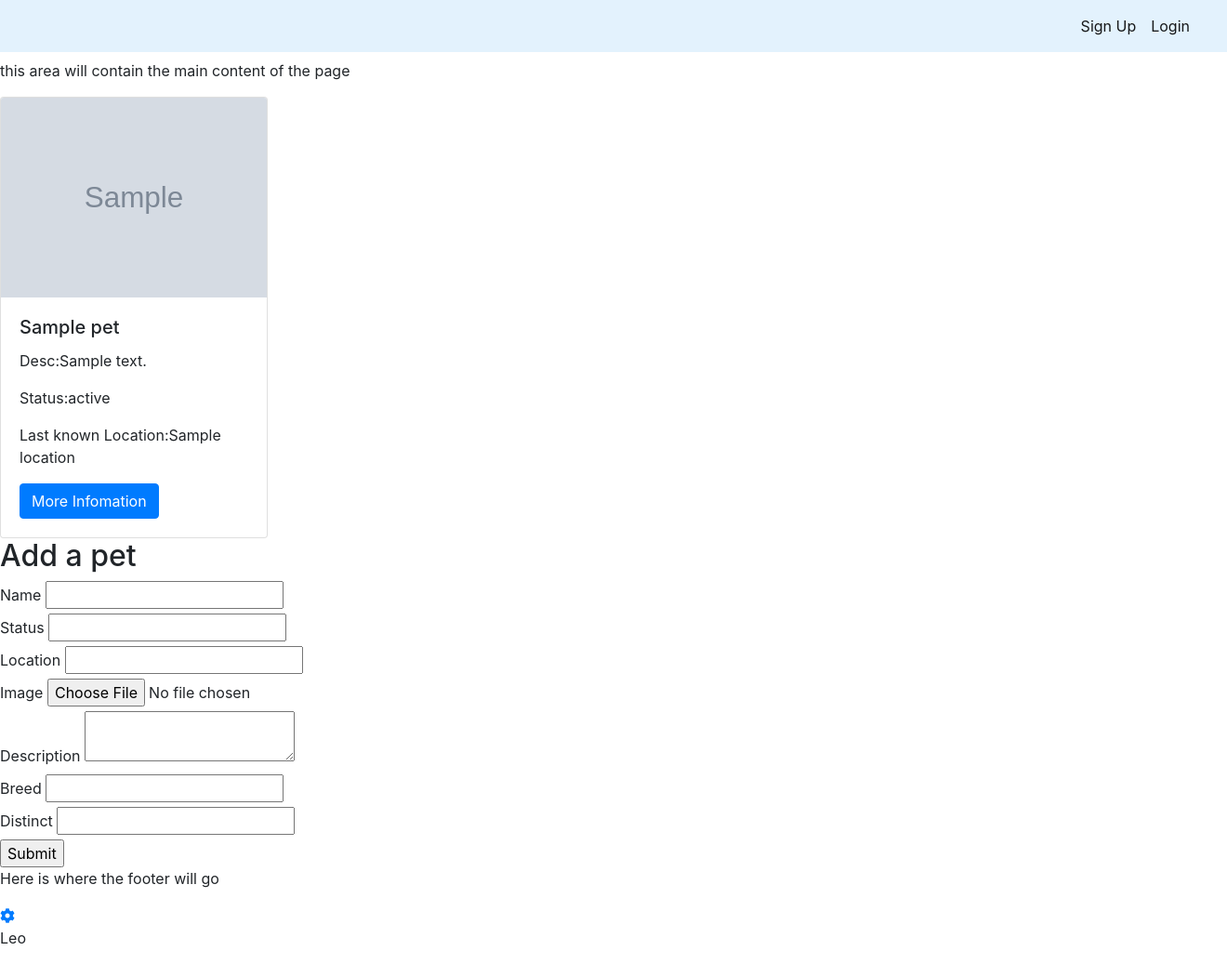
After one commit to Shadowcoder12/Project-4, a Python web app: template templates/pets.html in a window 1320 px wide; the page is wider, and only the part inside the window is pictured. The commit adds this page. Shown: that part at 93% size. Run offline with Jinja, Linux system fonts and the light colour scheme; the template is opened without the code that fills it: most values are stand-ins (such as "Sample title", 1, 10 or a date in 2020); grey boxes marked "Sample" are stand-in pictures; form fields are guessed from the names that the template uses; some libraries are stand-ins or nearby versions.

Commit message:
added cards when user adds a pet

```diff
--- a/templates/layout.html
+++ b/templates/layout.html
@@ -15,29 +15,33 @@
     <meta name="viewport" content="width=device-width, initial-scale=1" />
   </head>
   <body>
-    <div class ="backImage">
+    <div class ="nav-container">
         <nav role="navigation" class="navbar navbar-expand-lg navbar-light"  style="background-color: #e3f2fd;"  >
           <button id="hambNav" navbar-right class="navbar-toggler" type="button" data-toggle="collapse" data-target="#navbarSupportedContent" aria-controls="navbarSupportedContent" aria-expanded="false" aria-label="Toggle navigation" >
             <span class="navbar-toggler-icon"></span>
           </button>
           <div class="collapse navbar-collapse navbar-right" id="navbarSupportedContent">
             <ul id ="stylingText" class="nav navbar-nav ml-auto navbar-nav float-right text-right pr-3">
-              <li class="nav-item active">
-                <a class="nav-link" href="{{url_for('register')}}">Sign Up <span class="sr-only">(current)</span></a>
-              </li>
-              <li class="nav-item active">
-                  <a class="nav-link" href="#">Login <span class="sr-only">(current)</span></a>
-              </li>
-              <li class="nav-item active">
-                  <a class="nav-link" href="#">How it Works <span class="sr-only">(current)</span></a>
-              </li>
-              <li class="nav-item active">
-                  <a class="nav-link" href="#">Contact <span class="sr-only">(current)</span></a>
-              </li>
+
+            {% if current_user.is_authenticated %}
+
+            <li class="nav-item active">
+                    <a class="nav-link" href="{{url_for('logout')}}">Logout <span class="sr-only">(current)</span></a>
+                </li>
+                {% else %}
+
+                <li class="nav-item active">
+                        <a class="nav-link" href="{{url_for('register')}}">Sign Up <span class="sr-only">(current)</span></a>
+                      </li>
+                      <li class="nav-item active">
+                          <a class="nav-link" href="{{url_for('login')}}">Login <span class="sr-only">(current)</span></a>
+                      </li>
+            {% endif %}
             </ul>
           </div>
         </nav>
       </div>
+      <h1>{% if current_user.is_authenticated %} Hello {{current_user.username}} {%endif%}</h1>
 
 
         <div class="content-container">
@@ -47,15 +51,11 @@
 
 
             {% endblock %}
-            <p>Continued</p>
+            <p>Here is where the footer will go</p>
         </div>
         <footer class="footer is-dark columns">
             <div class="column personal-link">
                 <a href="#"><i class="fas fa-cog"></i></a><p>Leo</p></div>
-            <div class="column personal-link">
-                <a href="#"><i class="fas fa-cog"></i></a><p>Luke</p></div>
-            <div class="column personal-link">
-                <a href="#"><i class="fas fa-cog"></i></a><p>Tristen</p></div>
         </footer>
   </body>
 </html>
--- /dev/null
+++ b/templates/pets.html
@@ -0,0 +1,88 @@
+{% extends "layout.html" %} {% block content %}
+
+<div class="row">
+{% for pet in pets %}
+    {% if pet %}
+    <div class="col-sm-4">
+<div class="card" style="width: 18rem;">
+        <img class="card-img-top" src="{{pet.image}}" alt="Card image cap">
+        <div class="card-body">
+          <h5 class="card-title">{{pet.name}}</h5>
+          <p class="card-text">Desc:{{pet.description}}</p>
+          <p class="card-text">Status:{{pet.status}}</p>
+          <p class="card-text">Last known Location:{{pet.location}}</p>
+          <a href="#" class="btn btn-primary">More Infomation</a>
+        </div>
+      </div>
+      </div>
+
+      <!-- <div class="col-sm-4">
+      <div class="card" style="width: 18rem;">
+            <img class="card-img-top" src="..." alt="Card image cap">
+            <div class="card-body">
+              <h5 class="card-title">Card title</h5>
+              <p class="card-text">Some quick example text to build on the card title and make up the bulk of the card's content.</p>
+              <a href="#" class="btn btn-primary">Go somewhere</a>
+            </div>
+          </div>
+      </div>
+      <div class="col-sm-4">
+          <div class="card" style="width: 18rem;">
+                <img class="card-img-top" src="..." alt="Card image cap">
+                <div class="card-body">
+                  <h5 class="card-title">Card title</h5>
+                  <p class="card-text">Some quick example text to build on the card title and make up the bulk of the card's content.</p>
+                  <a href="#" class="btn btn-primary">Go somewhere</a>
+                </div>
+              </div>
+      </div>     -->
+            {% endif %}
+            {% endfor %}
+        </div>
+<section>
+        <h2>Add a pet </h2>
+
+          <form method="POST" action="" novalidate>
+              {{ form.hidden_tag() }}
+              <div class="field">
+              {{ form.name.label }}
+               {{ form.name(class_="input") }}
+              </div>
+              <div class="field">
+                    {{ form.status.label }}
+                     {{ form.status(class_="input") }}
+                    </div>
+                    <div class="field">
+                            {{ form.location.label }}
+                             {{ form.location(class_="input") }}
+                            </div>
+                        <div class="field">
+                                    {{ form.image.label }}
+                                     {{ form.image(class_="input") }}
+                                    </div>
+                                <div class="field">
+                                            {{ form.description.label }}
+                                             {{ form.description(class_="input") }}
+                                            </div>
+
+                                            <div class="field">
+                                                    {{ form.breed.label }}
+                                                     {{ form.breed(class_="input") }}
+                                                    </div>
+
+                                                    <div class="field">
+                                                            {{ form.distinct.label }}
+                                                             {{ form.distinct(class_="input") }}
+                                                            </div>
+
+              {{ form.submit(class_="button") }}
+
+          </form>
+      </section>
+
+
+
+
+
+
+{% endblock %}
```
Also changed, not shown: app.py (+41 -1 lines), forms.py (+17 -0 lines), models.py (+36 -1 lines), templates/login.html (added, +18 -0 lines), petfinder.db.
